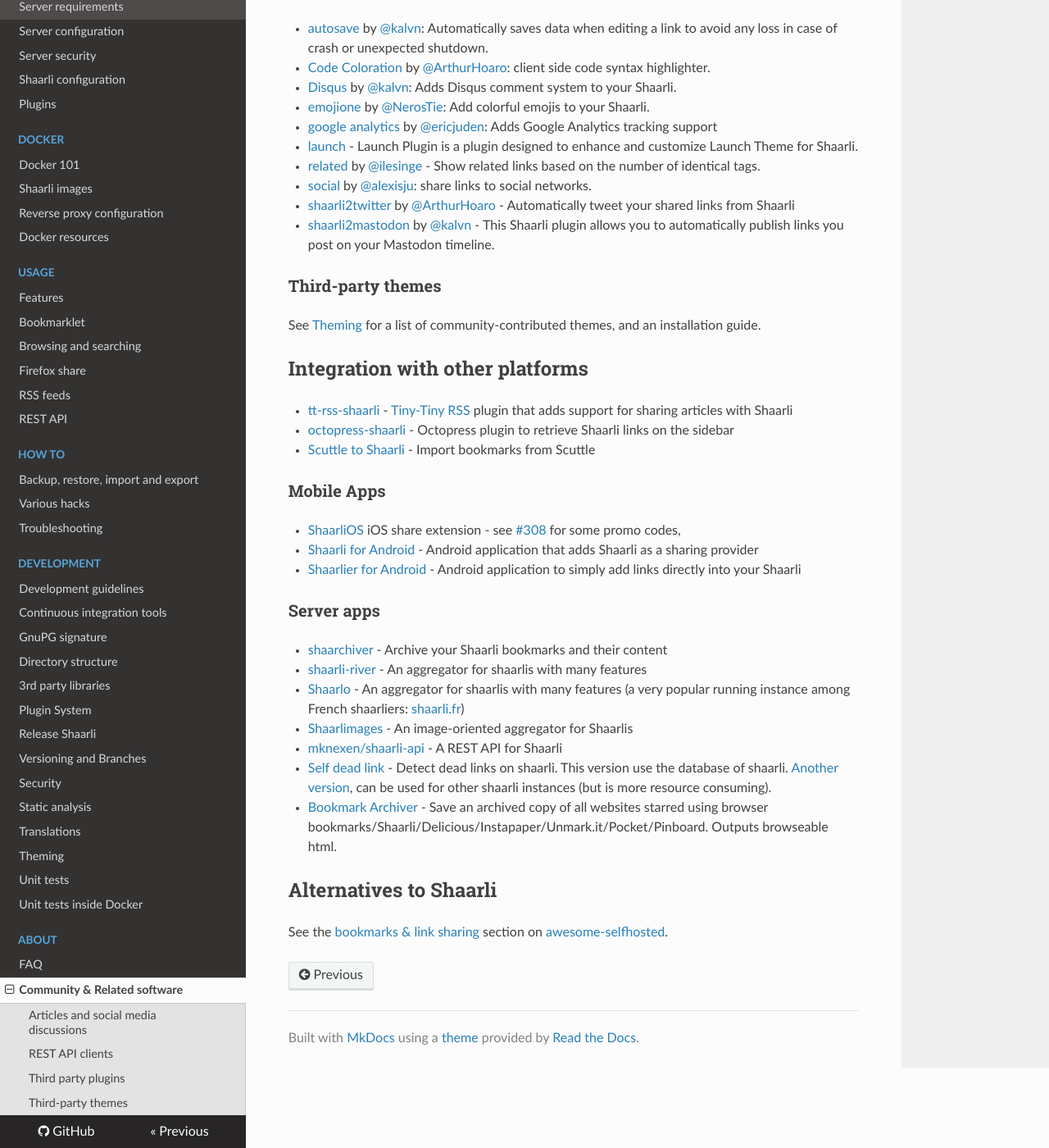
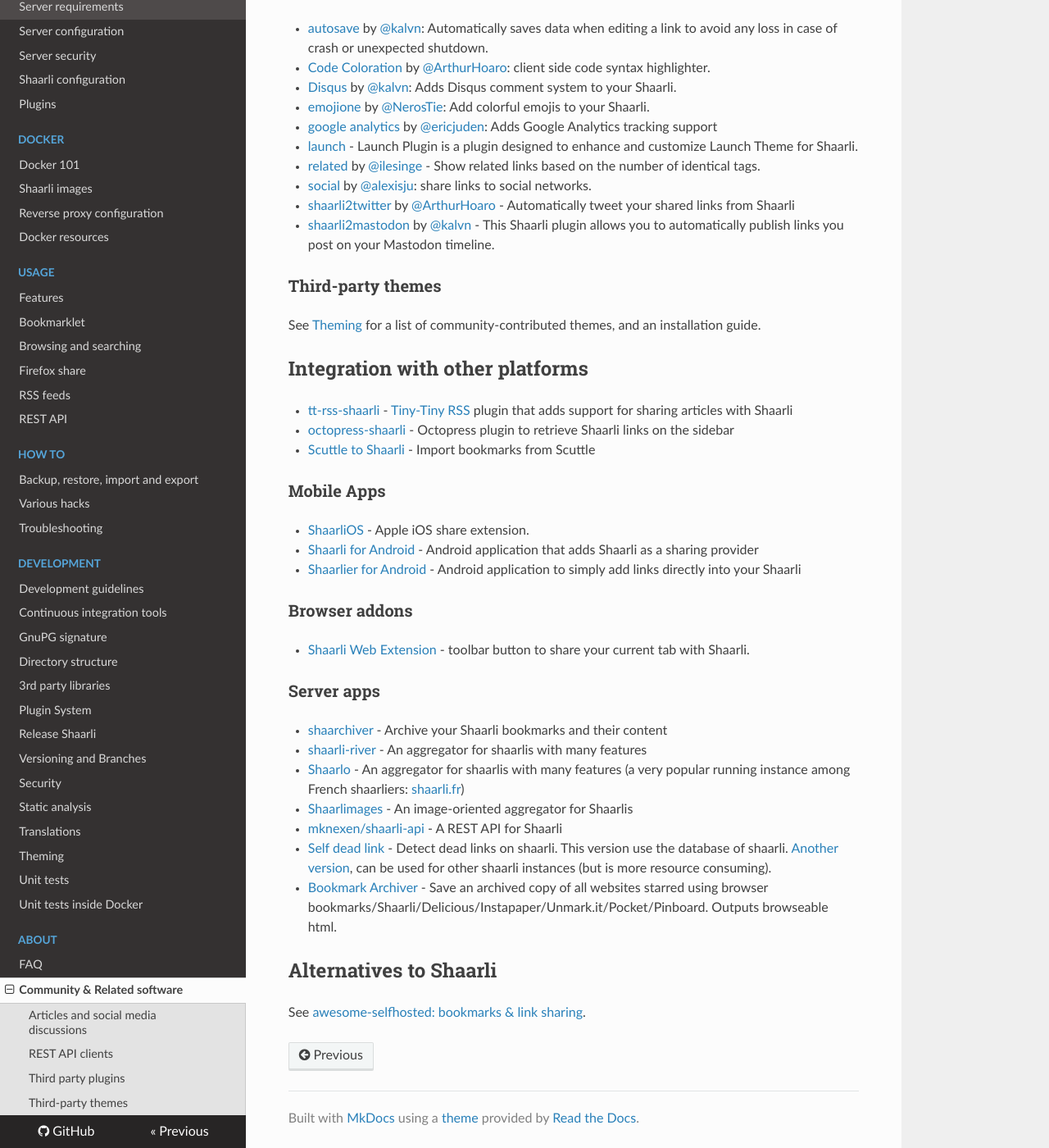
Before and after one commit to sebsauvage/Shaarli, an MkDocs documentation site: the page built from doc/md/Community-&-Related-software.md, in a window 1280 px wide and 1400 px high, scrolled down 786 px. Shown: the whole window at 82% size. Built offline with MkDocs 1.6.1, drawn with Linux system fonts in a browser that asks for light colours; nearby versions of some CDN libraries; old or Windows-style settings are respelled for this version of MkDocs.

Commit message:
doc: add browser addons/shaarli-web-extension
cleanup shaarliOs link
shorten awesome-selfhosted entry

```diff
--- a/doc/md/Community-&-Related-software.md
+++ b/doc/md/Community-&-Related-software.md
@@ -48,10 +48,12 @@
 
 
 ### Mobile Apps
-- [ShaarliOS](https://github.com/mro/ShaarliOS) iOS share extension - see [#308](https://github.com/shaarli/Shaarli/issues/308#issuecomment-184592070) for some promo codes,
+- [ShaarliOS](https://github.com/mro/ShaarliOS) - Apple iOS share extension.
 - [Shaarli for Android](http://sebsauvage.net/links/?ZAyDzg) - Android application that adds Shaarli as a sharing provider
 - [Shaarlier for Android](https://github.com/dimtion/Shaarlier) - Android application to simply add links directly into your Shaarli
 
+### Browser addons
+ * [Shaarli Web Extension](https://github.com/ikipatang/shaarli-web-extension) - toolbar button to share your current tab with Shaarli.
 
 ### Server apps
 - [shaarchiver](https://github.com/nodiscc/shaarchiver) - Archive your Shaarli bookmarks and their content
@@ -62,7 +64,5 @@
 - [Self dead link](https://github.com/qwertygc/shaarli-dev-code/blob/master/self-dead-link.php) - Detect dead links on shaarli. This version use the database of shaarli. [Another version](https://github.com/qwertygc/shaarli-dev-code/blob/master/dead-link.php), can be used for other shaarli instances (but is more resource consuming).
 - [Bookmark Archiver](https://github.com/pirate/bookmark-archiver) - Save an archived copy of all websites starred using browser bookmarks/Shaarli/Delicious/Instapaper/Unmark.it/Pocket/Pinboard. Outputs browseable html.
 
-
 ## Alternatives to Shaarli
-See the [bookmarks & link sharing](https://github.com/Kickball/awesome-selfhosted/#bookmarks--link-sharing)
-section on [awesome-selfhosted](https://github.com/Kickball/awesome-selfhosted/).
+See [awesome-selfhosted: bookmarks & link sharing](https://github.com/Kickball/awesome-selfhosted/#bookmarks--link-sharing).
```
